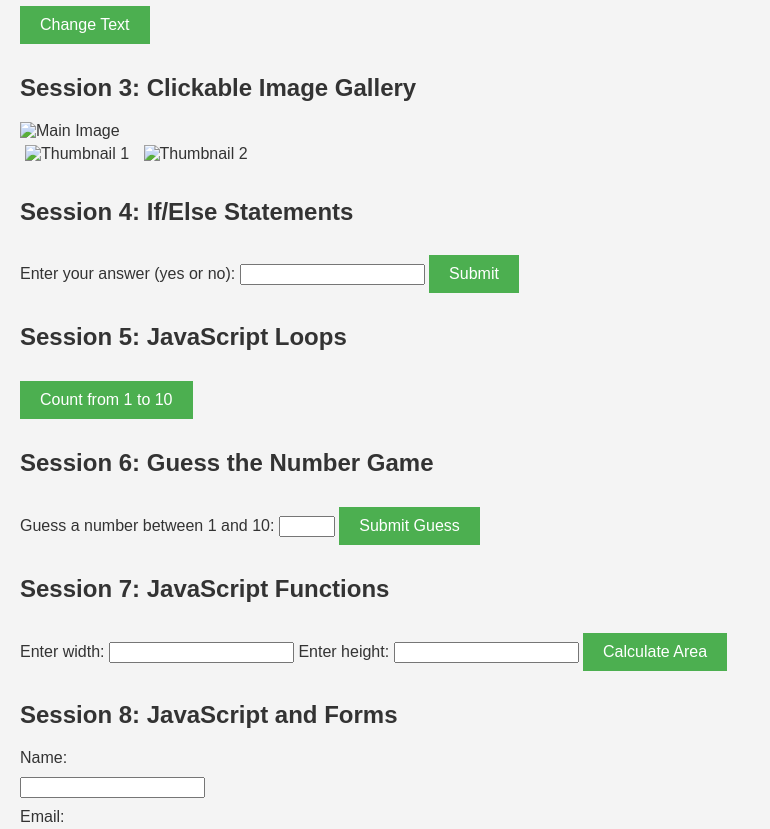
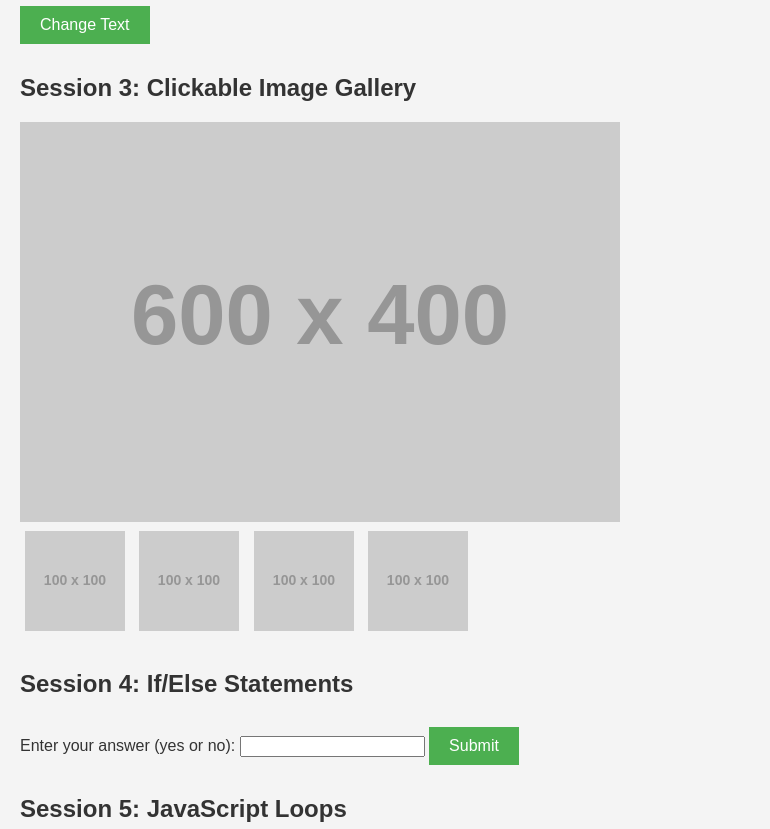
Before and after one commit to Ikromjon1998/welcome-young-developers-module-2, a plain HTML site: page index.html in a window 1280 px wide. Shown: the part 440-1269 px from the top of the page, without its empty margins (0-770 px from the left). Drawn offline with Linux system fonts and the light colour scheme; placeholder pictures from the web are drawn by us.

Commit message:
Update index.html

```diff
--- a/index.html
+++ b/index.html
@@ -48,13 +48,15 @@
         <!-- Session 3 -->
         <section id="session3">
             <h2>Session 3: Clickable Image Gallery</h2>
-            <img id="mainImage" src="image1.jpg" alt="Main Image">
+            <img id="mainImage" src="https://via.placeholder.com/600x400?text=Main+Image" alt="Main Image">
             <div id="thumbnails">
-                <img src="thumbnail1.jpg" alt="Thumbnail 1" class="thumbnail">
-                <img src="thumbnail2.jpg" alt="Thumbnail 2" class="thumbnail">
-                <!-- Add more thumbnails here -->
+                <img src="https://via.placeholder.com/100x100?text=Thumbnail+1" alt="Thumbnail 1" class="thumbnail">
+                <img src="https://via.placeholder.com/100x100?text=Thumbnail+2" alt="Thumbnail 2" class="thumbnail">
+                <img src="https://via.placeholder.com/100x100?text=Thumbnail+3" alt="Thumbnail 3" class="thumbnail">
+                <img src="https://via.placeholder.com/100x100?text=Thumbnail+4" alt="Thumbnail 4" class="thumbnail">
             </div>
         </section>
+
 
         <!-- Session 4 -->
         <section id="session4">
```
